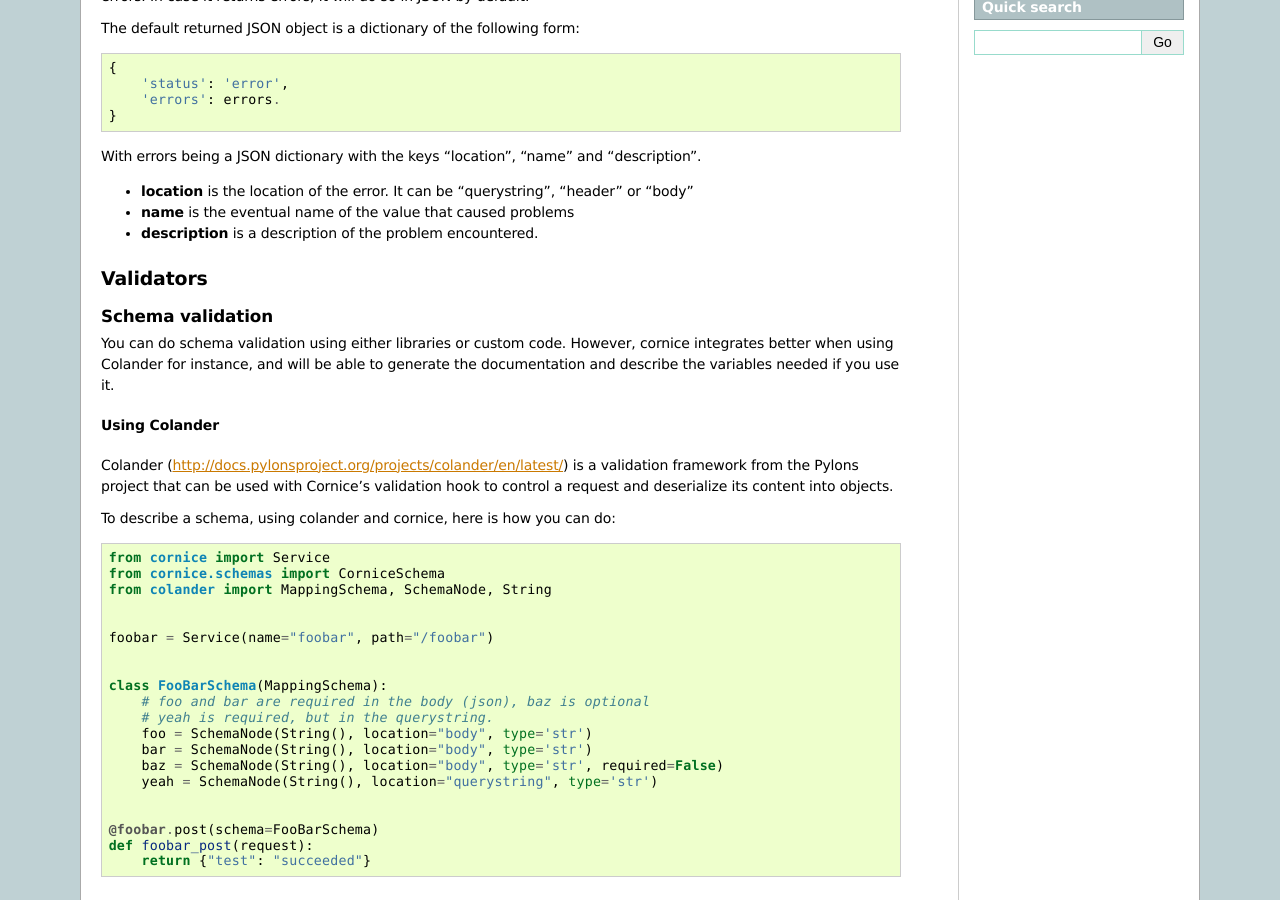
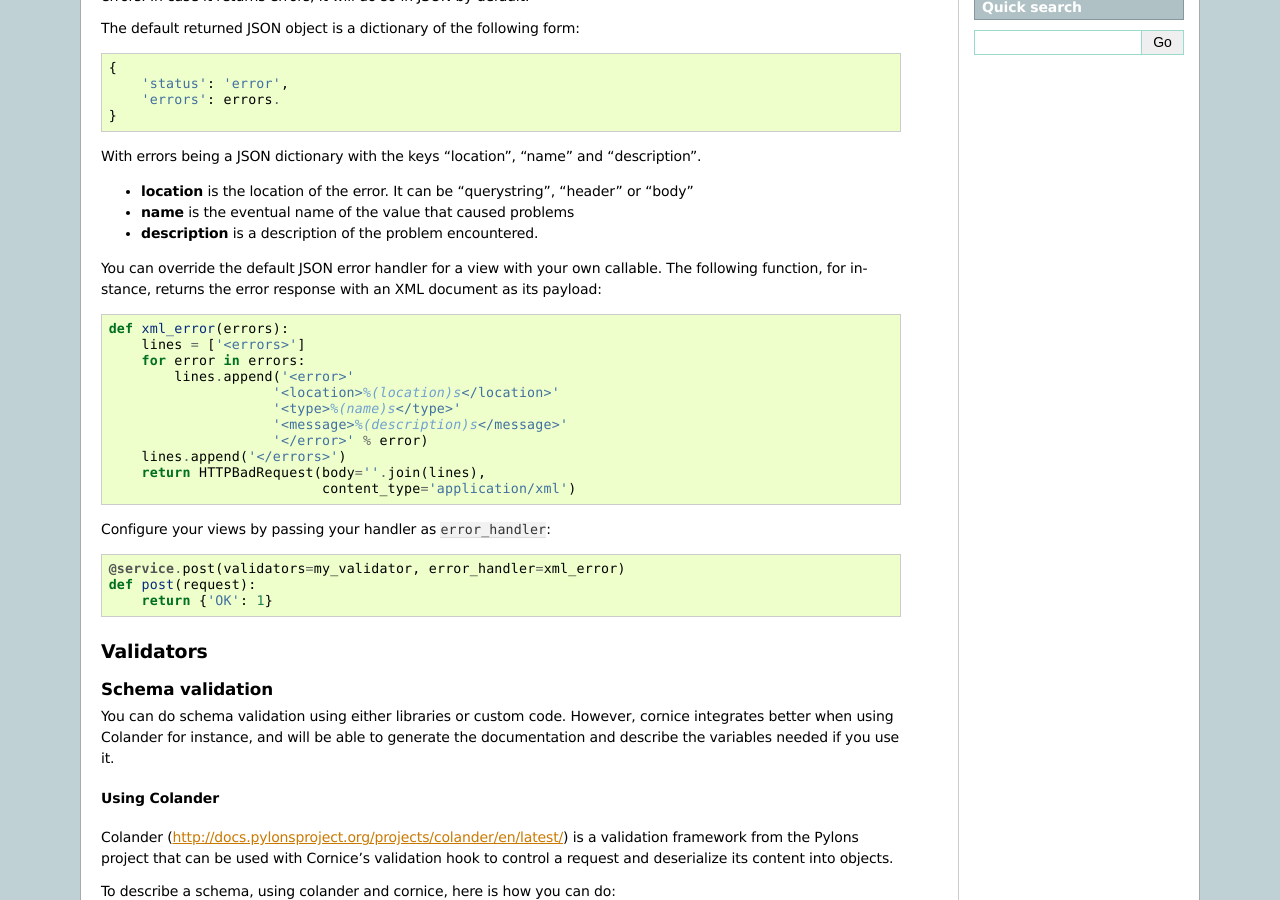
Before and after one commit to Cornices/cornice, a Sphinx documentation site: the page built from docs/source/validation.rst, in a window 1280 px wide and 900 px high, scrolled down 623 px. Built offline with Sphinx 7.4.7, drawn with Linux system fonts in a browser that asks for light colours.

Commit message:
Documentation love.

```diff
--- a/CHANGES.txt
+++ b/CHANGES.txt
@@ -1,7 +1,8 @@
 0.10 - XXXX-XX-XX
 =================
 
--  use pcreate rather than paster create.
+- add an optional 'error_handler' to view declarations.
+- use pcreate rather than paster create.
 
 0.9 - 2012-07-26
 ================
--- a/docs/source/validation.rst
+++ b/docs/source/validation.rst
@@ -53,6 +53,32 @@
   or "body"
 * **name** is the eventual name of the value that caused problems
 * **description** is a description of the problem encountered.
+
+You can override the default JSON error handler for a view with your own
+callable.  The following function, for instance, returns the error response
+with an XML document as its payload:
+
+.. code-block:: python
+
+    def xml_error(errors):
+        lines = ['<errors>']
+        for error in errors:
+            lines.append('<error>'
+                        '<location>%(location)s</location>'
+                        '<type>%(name)s</type>'
+                        '<message>%(description)s</message>'
+                        '</error>' % error)
+        lines.append('</errors>')
+        return HTTPBadRequest(body=''.join(lines),
+                              content_type='application/xml')
+
+Configure your views by passing your handler as ``error_handler``:
+
+.. code-block:: python
+
+    @service.post(validators=my_validator, error_handler=xml_error)
+    def post(request):
+        return {'OK': 1}
 
 
 Validators
```
Also changed, not shown: 1 other file.
